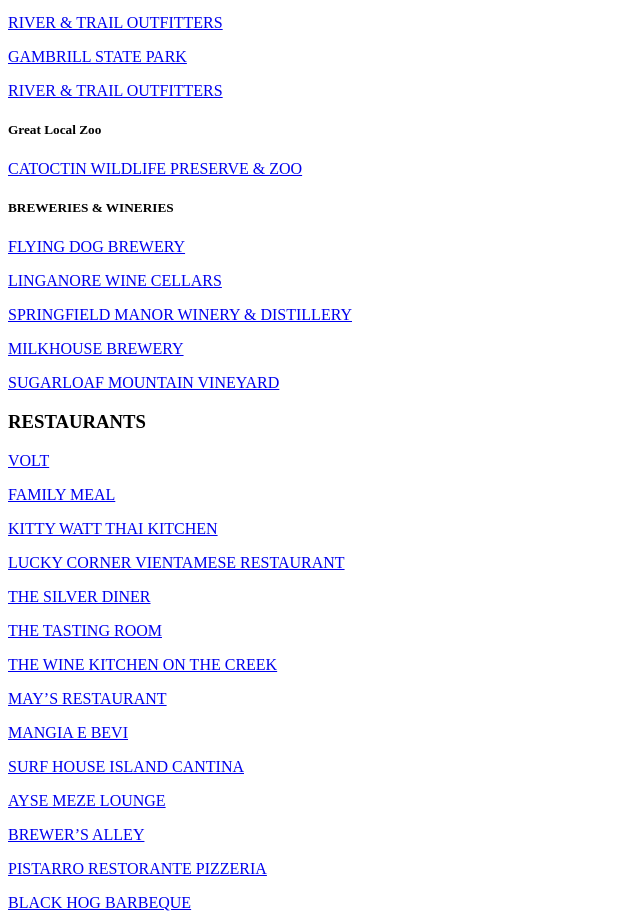
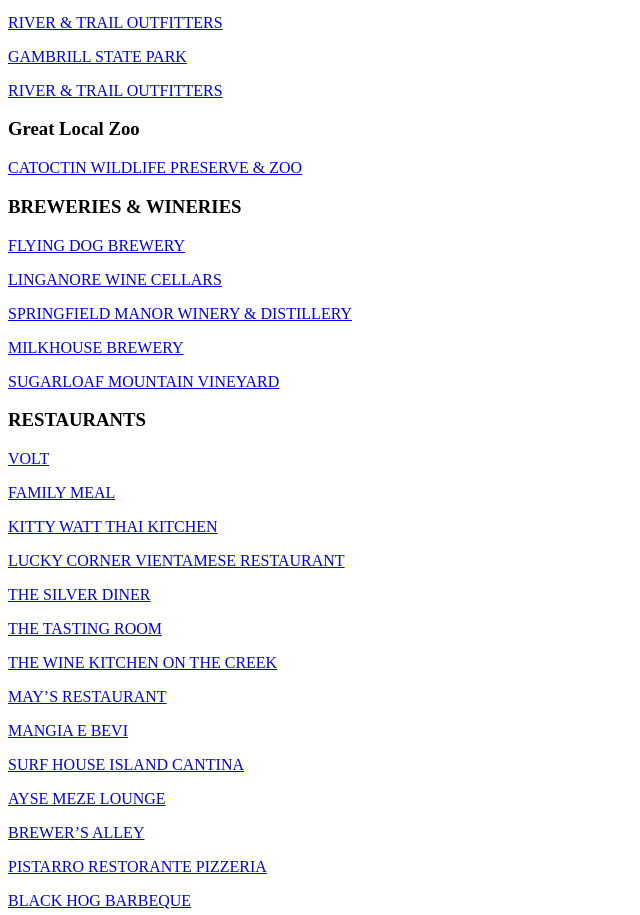
Before and after one commit to stellasbatmitzvah/stellasbatmitzvah.github.io, a plain HTML site: page index.html in a window 1280 px wide. Shown: the part 1144-2059 px from the top of the page, without its empty margins (0-640 px from the left). Drawn offline with Linux system fonts and the light colour scheme.

Commit message:
Update index.html

```diff
--- a/index.html
+++ b/index.html
@@ -44,10 +44,10 @@ Frederick, Maryland 21703
 
 <p><a href="https://www.rivertrail.com/">RIVER &amp; TRAIL OUTFITTERS</a></p>
 
-<h5 id="zoo">Great Local Zoo</h5>
+<h3 id="zoo">Great Local Zoo</h5>
 <p><a href="http://cwpzoo.com/">CATOCTIN WILDLIFE PRESERVE &amp; ZOO</a></p>
 
-<h5 id="brewerieswineries">BREWERIES &amp; WINERIES</h5>
+<h3 id="brewerieswineries">BREWERIES &amp; WINERIES</h5>
 
 <p><a href="http://flyingdogbrewery.com/contact-us/visit-the-brewery/">FLYING DOG BREWERY</a></p>
 
```
